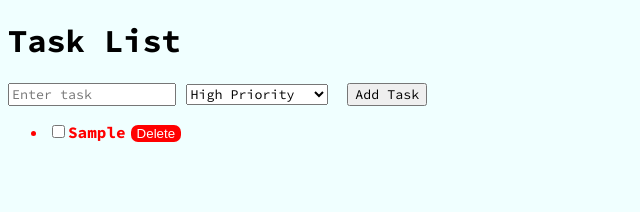
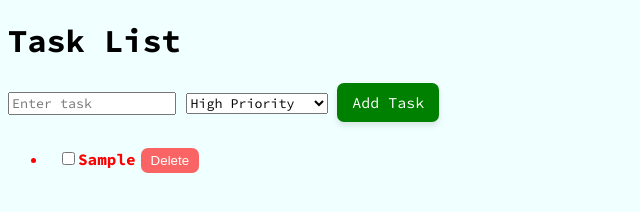
Before and after one commit to ntguru5/SBA-316, a plain HTML site: page index.html in a window 1280 px wide. Both pictures are taken after typing "Sample" into the empty fields and a click on the button "Add Task". Shown: the whole page, without its empty margins (0-640 px from the left). Drawn offline with Linux system fonts and the light colour scheme.

Commit message:
button styling

```diff
--- a/script.js
+++ b/script.js
@@ -24,6 +24,34 @@ const taskInput = document.getElementById('taskInput');
 const taskList = document.getElementById('taskList');
 const completedTaskList = document.getElementById('completedTaskList');
 const clearTaskBtn = document.querySelector('#clearTaskBtn');
+
+// Apply styles to buttons
+const buttons = document.querySelectorAll('button');
+
+buttons.forEach(button => {
+    // Set base styles
+    button.style.padding = '10px 15px';
+    button.style.borderRadius = '7px';
+    button.style.border = 'none';
+    button.style.backgroundColor = 'green';
+    button.style.color = '#fff';
+    button.style.fontSize = '15px';
+    button.style.cursor = 'pointer';
+    button.style.transition = 'background-color 0.3s ease, box-shadow 0.3s ease';
+    button.style.boxShadow = '0 4px 6px rgba(0, 0, 0, 0.1)';
+
+    // Hover effect: Change background color and box shadow on mouse over
+    button.addEventListener('mouseover', () => {
+    button.style.backgroundColor = '#6200ea';
+    button.style.boxShadow = '0 6px 10px rgba(0, 0, 0, 0.15)';
+    });
+
+    // Reset styles on mouse out
+    button.addEventListener('mouseout', () => {
+    button.style.backgroundColor = 'green';
+    button.style.boxShadow = '0 4px 6px rgba(0, 0, 0, 0.1)';
+    });
+});
 
 // event listeners
 taskForm.addEventListener('submit', handleTaskSubmit);
@@ -68,8 +96,8 @@ function handleTaskSubmit(event) {
     });
     taskItem.appendChild(deleteButton);
     deleteButton.style.marginLeft = '5px'; // Add spacing between task text and button
-    // deleteButton.style.padding = '5px 2px';
-    deleteButton.style.backgroundColor = 'red'; // Red button
+    deleteButton.style.padding = '5px 10px';
+    deleteButton.style.backgroundColor = 'rgb(250, 100, 100)'; // Red button
     deleteButton.style.color = 'white';
     deleteButton.style.border = 'none';
     deleteButton.style.borderRadius = '7px';
--- a/styles.css
+++ b/styles.css
@@ -5,16 +5,17 @@
 
 .medium-priority {
     color: orange;
+    font-weight: bold;
 }
 
 .low-priority {
     color: green;
 }
 
-button {
-    margin-left: 10px;
-}
-
 .hidden {
     display: none;
 }
+
+li {
+    padding: 10px;
+}
```
